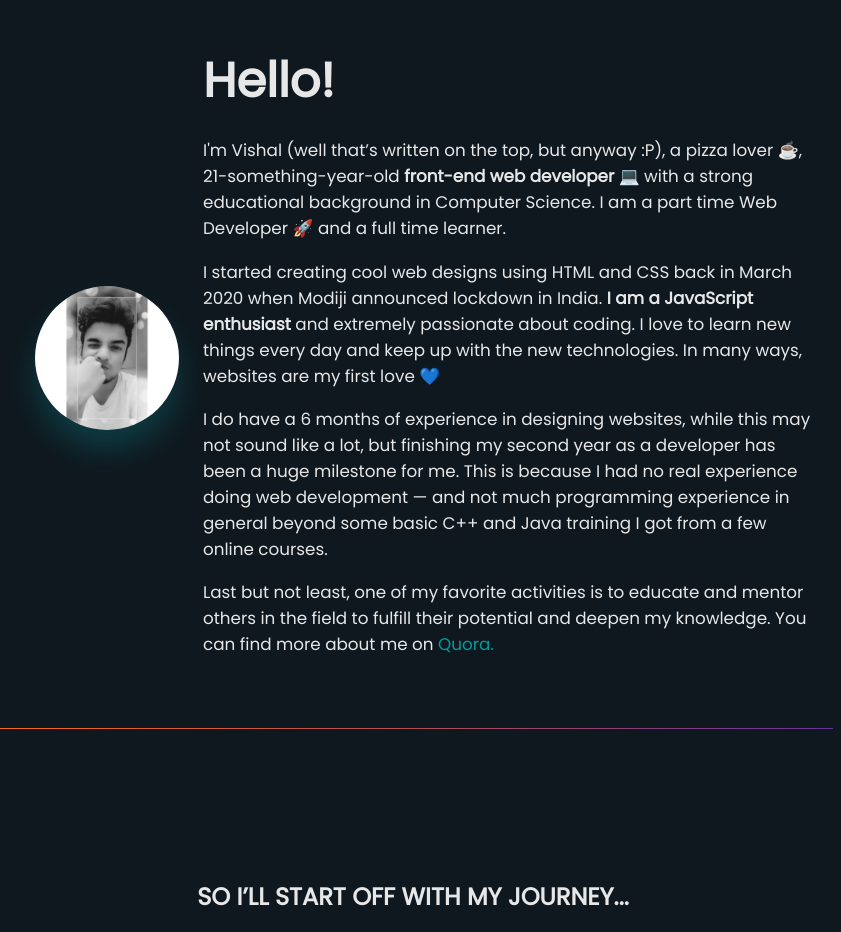
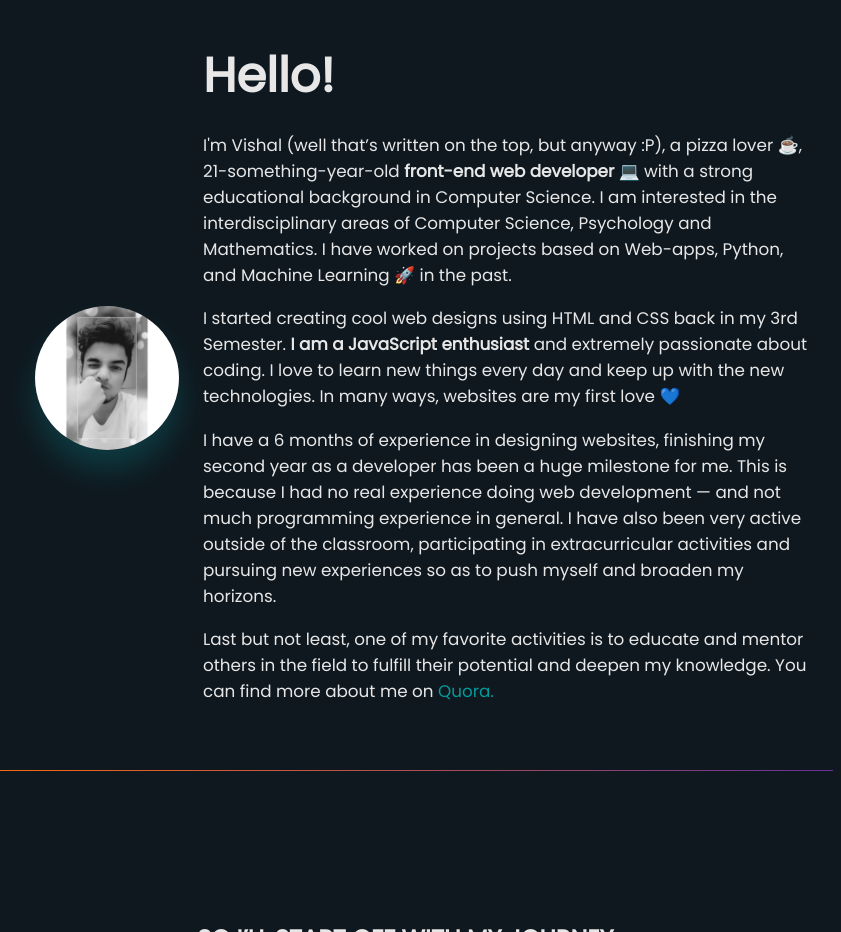
Before and after one commit to vishalsahu05/vishalsahu05.github.io, a plain HTML site: page index.html in a window 1280 px wide. Shown: the part 820-1752 px from the top of the page, without its empty margins (227-1068 px from the left). Drawn offline with Linux system fonts and the light colour scheme.

Commit message:
Update index.html

```diff
--- a/index.html
+++ b/index.html
@@ -139,16 +139,18 @@
             <p>
               I'm Vishal (well that’s written on the top, but anyway :P), a pizza lover ☕, 21-something-year-old
               <strong> front-end web developer </strong> 💻 with a strong
-              educational background in Computer Science. I am a part time Web Developer 🚀 and a full time learner.
+              educational background in Computer Science. I am interested in the interdisciplinary areas of Computer Science, Psychology
+and Mathematics. I have worked on projects based on Web-apps, Python, and
+Machine Learning 🚀 in the past.
             </p>
             <p>
               I started creating cool web designs using HTML and CSS back in
-              March 2020 when Modiji announced lockdown in India. <strong>I am a JavaScript enthusiast</strong> and extremely
+              my 3rd Semester. <strong>I am a JavaScript enthusiast</strong> and extremely
               passionate about coding. I love to learn new things every day and
               keep up with the new technologies. In many ways, websites are my
               first love 💙
             </p>
-            <p>I do have a 6 months of experience in designing websites, while this may not sound like a lot, but finishing my second year as a developer has been a huge milestone for me. This is because I had no real experience doing web development — and not much programming experience in general beyond some basic C++ and Java training I got from a few online courses.</p>
+            <p>I have a 6 months of experience in designing websites, finishing my second year as a developer has been a huge milestone for me. This is because I had no real experience doing web development — and not much programming experience in general. I have also been very active outside of the classroom, participating in extracurricular activities and pursuing new experiences so as to push myself and broaden my horizons.</p>
             <p>
               Last but not least, one of my favorite activities is to educate
               and mentor others in the field to fulfill their potential and
```
